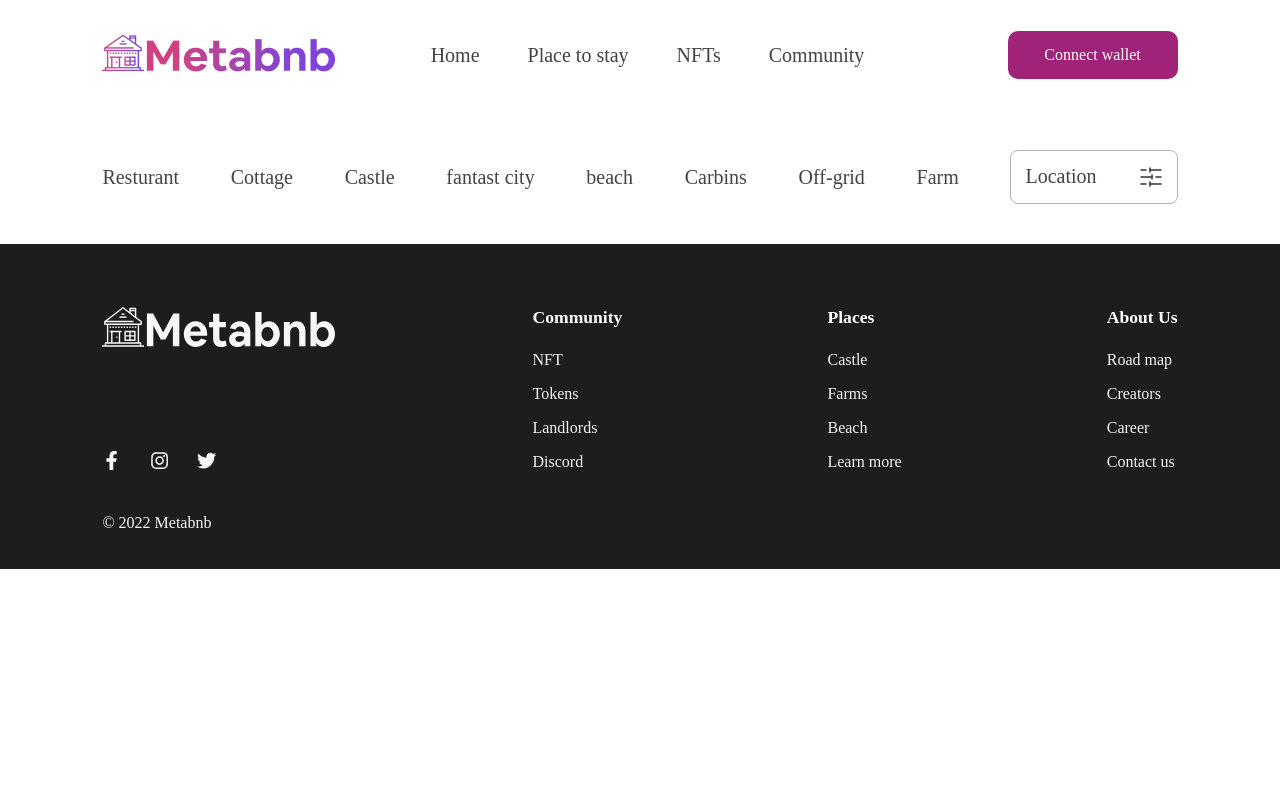
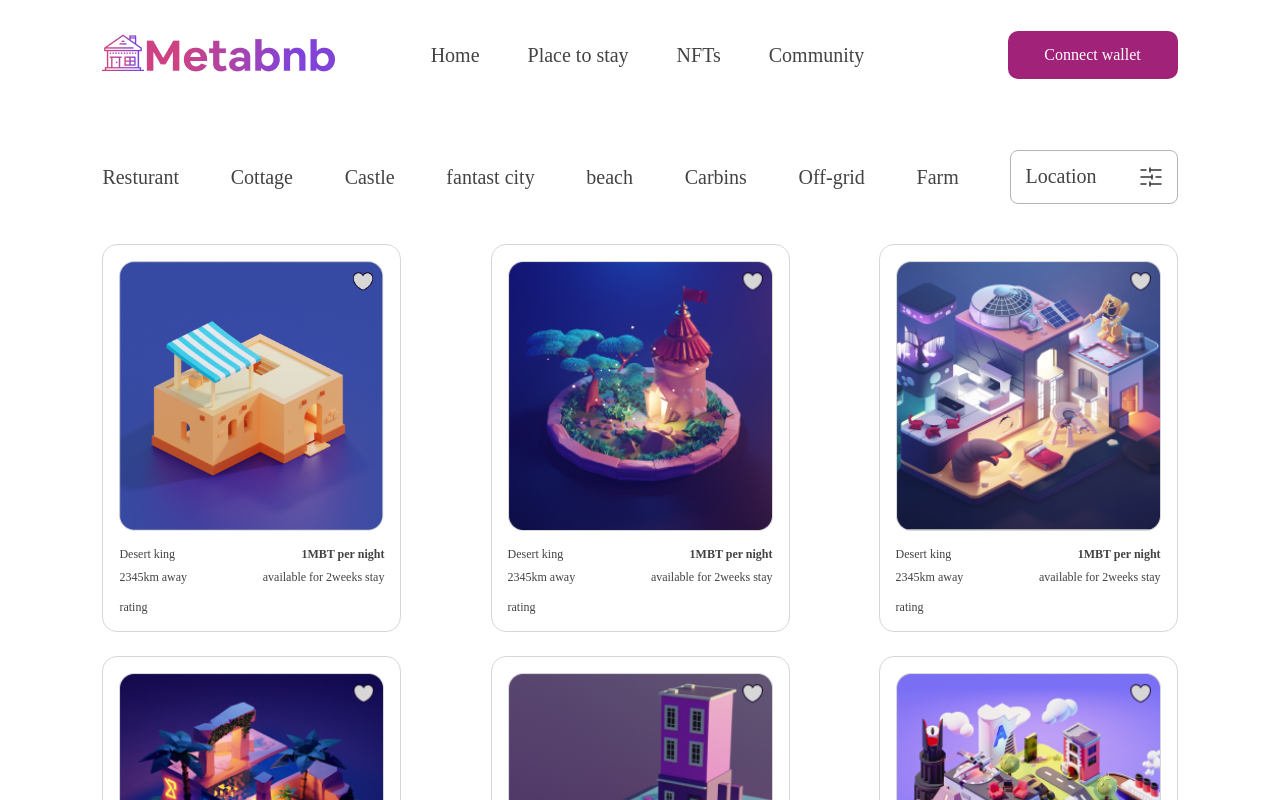
Before and after one commit to tayor99/hng_metabnb, a React (Create React App) app: page / in a window 1280 px wide. Shown: the top 800 px of the page. Built offline with nearby package versions, Linux system fonts and the light colour scheme; a web font is replaced by a local one.

Commit message:
feature : added places component

```diff
--- /dev/null
+++ b/src/components/Places/Places.jsx
@@ -0,0 +1,18 @@
+import { houses } from "../../utils";
+import Housing from "../Housing/Housing";
+
+import { Wrapper } from "./Places.style";
+
+const Places = () => {
+  return (
+    <Wrapper>
+      <div className="places__container">
+        {houses.map((house) => {
+          return <Housing key={house.id} house={house.name} />;
+        })}
+      </div>
+    </Wrapper>
+  );
+};
+
+export default Places;
--- /dev/null
+++ b/src/components/Places/Places.style.jsx
@@ -0,0 +1,12 @@
+import styled from "styled-components";
+
+export const Wrapper = styled.div`
+  width: 100%;
+  .places__container {
+    display: flex;
+    justify-content: space-between;
+    width: 84%;
+    margin: 30px auto;
+    flex-wrap: wrap;
+  }
+`;
--- a/src/pages/PlaceToStay/PlaceToStay.jsx
+++ b/src/pages/PlaceToStay/PlaceToStay.jsx
@@ -1,9 +1,11 @@
 import Filter from "../../components/Filter/Filter";
+import Places from "../../components/Places/Places";
 
 const PlaceToStay = () => {
   return (
     <>
       <Filter />
+      <Places />
     </>
   );
 };
```
